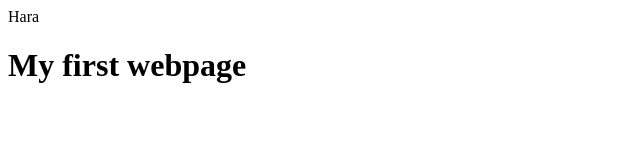
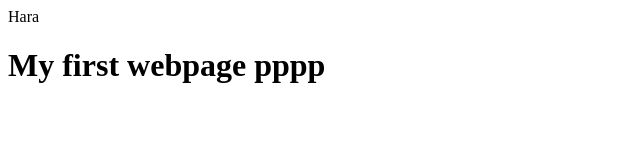
Before and after one commit to Ananyanarayanan856/Hara, a plain HTML site: page index.html in a window 1280 px wide. Shown: the whole page, without its empty margins (0-640 px from the left). Drawn offline with Linux system fonts and the light colour scheme.

Commit message:
random change

```diff
--- a/index.html
+++ b/index.html
@@ -1,6 +1,6 @@
 <html>
 <head>Hara</head>
 <body>
-<h1>My first webpage</h1>
+<h1>My first webpage pppp </h1>
 </body>
 </html>
```
